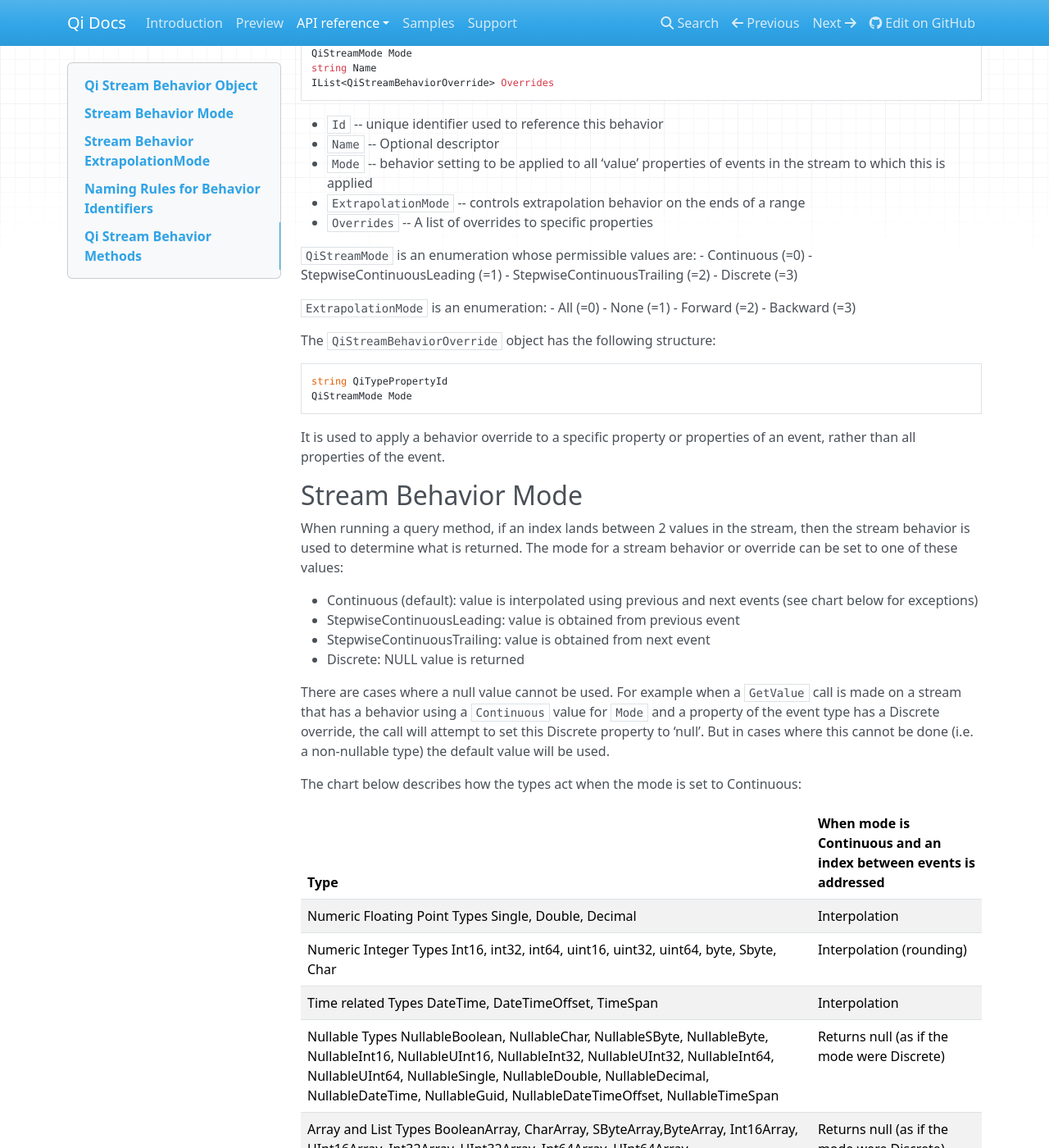
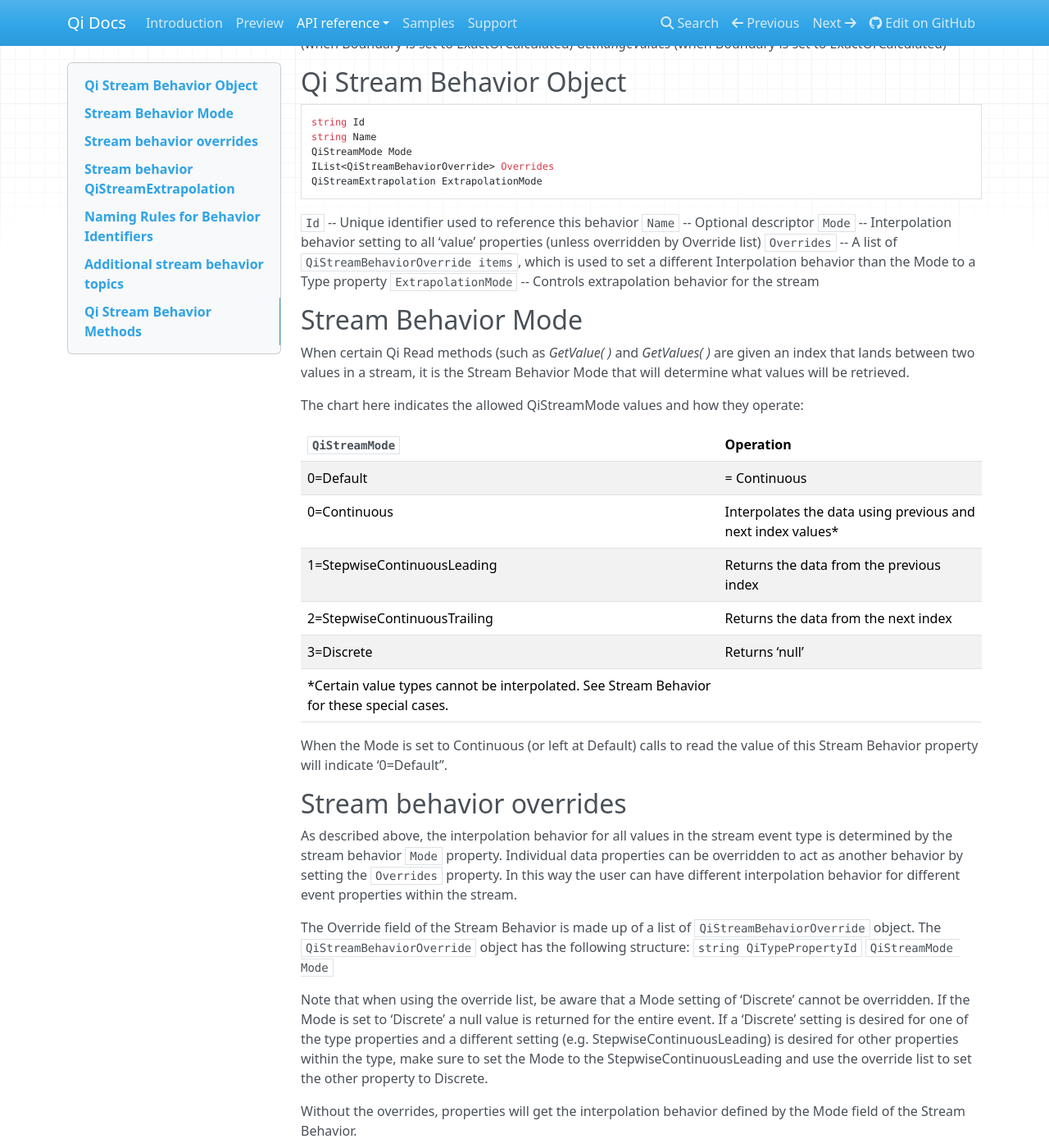
Before and after one commit to ssuryanarayanan/Qi-Docs, an MkDocs documentation site: the page built from docs/QiStreamBehaviors.md, in a window 1280 px wide and 1400 px high, scrolled down 355 px. Shown: the whole window at 82% size. Built offline with MkDocs 1.6.1, drawn with Linux system fonts in a browser that asks for light colours; nearby versions of some CDN libraries; old or Windows-style settings are respelled for this version of MkDocs; some of the changed text lies outside the part shown.

Commit message:
Update QiStreamBehaviors.md

````diff
--- a/docs/QiStreamBehaviors.md
+++ b/docs/QiStreamBehaviors.md
@@ -1,216 +1,251 @@
-Qi stream behaviors are applied to streams to effects how certain data read operations will be performed. A stream behavior must first be defined and then can be applied to a stream when it is created (`GetOrCreateStream` method) or updated (`UpdateStream` method). A stream behavior is always referenced with its `Id` property.
+Qi Stream Behaviors are applied to streams to affect how certain data read operations will be performed. The Stream Behavior object effects if interpolation and\or extrapolation will be done when the index of a read operation falls between, before or after stream data.
 
-A stream behavior can be changed between reads to change how the read acts. A stream can also change the stream behavior it references at any time.
+A Stream Behavior object must first be defined and then can be applied to a stream when it is created (`GetOrCreateStream` method) or updated (`UpdateStream` method).
+
+Stream Behavior objects are always referenced by the `Id` property.
+
+A Stream can be changed to use a different Stream Behavior or the Stream Behavior itself can be changed.
 
 The default behavior for a stream (when a defined stream behavior is not applied to the stream) is `Mode = ‘Continuous’` and `ExtrapolationMode = ‘All’`.
+
+The following Read Methods are effected by the Stream Behavior:
+*GetValue( )*
+*GetValues( )*
+*GetWindowValues* (when Boundary is set to ExactOrCalculated)
+*GetRangeValues* (when Boundary is set to ExactOrCalculated)
 
 ## Qi Stream Behavior Object
 
 ```
+string Id
+string Name
+QiStreamMode Mode
+IList<QiStreamBehaviorOverride> Overrides
 QiStreamExtrapolation ExtrapolationMode
-string Id
-QiStreamMode Mode
-string Name
-IList<QiStreamBehaviorOverride> Overrides
 ```
 
-- `Id` -- unique identifier used to reference this behavior
-- `Name` -- Optional descriptor
-- `Mode` -- behavior setting to be applied to all ‘value’ properties of events in the stream to which this is applied
-- `ExtrapolationMode` -- controls extrapolation behavior on the ends of a range
-- `Overrides` -- A list of overrides to specific properties
-
-
-`QiStreamMode` is an enumeration whose permissible values are:
-- Continuous (=0)
-- StepwiseContinuousLeading (=1)
-- StepwiseContinuousTrailing (=2)
-- Discrete (=3)
-
-`ExtrapolationMode` is an enumeration:
-- All (=0)
-- None (=1)
-- Forward (=2)
-- Backward (=3)
-
-
-The `QiStreamBehaviorOverride` object has the following structure:
-```
-string QiTypePropertyId
-QiStreamMode Mode
-```
-
-It is used to apply a behavior override to a specific property or properties of an event, rather than all properties of the event.
-
+`Id` -- Unique identifier used to reference this behavior
+`Name` -- Optional descriptor
+`Mode` -- Interpolation behavior setting to all ‘value’ properties (unless overridden by Override list)
+`Overrides` -- A list of `QiStreamBehaviorOverride items`, which is used to set a different Interpolation behavior than the Mode to a Type property
+`ExtrapolationMode` -- Controls extrapolation behavior for the stream
 
 ## Stream Behavior Mode
-When running a query method, if an index lands between 2 values in the stream, then the stream behavior is used to determine what is returned. The mode for a stream behavior or override can be set to one of these values:
+When certain Qi Read methods (such as *GetValue( )* and *GetValues( )* are given an index that lands between two values in a stream, it is the Stream Behavior Mode that will determine what values will be retrieved.
 
-- Continuous (default): value is interpolated using previous and next events (see chart below for exceptions)
-- StepwiseContinuousLeading: value is obtained from previous event
-- StepwiseContinuousTrailing: value is obtained from next event
-- Discrete: NULL value is returned
+The chart here indicates the allowed QiStreamMode values and how they operate:
 
-There are cases where a null value cannot be used. For example when a `GetValue` call is made on a stream that has a behavior using a `Continuous` value for `Mode` and a property of the event type has a Discrete override, the call will attempt to set this Discrete property to ‘null’.  But in cases where this cannot be done (i.e. a non-nullable type) the default value will be used.
+|`QiStreamMode`|Operation|
+|---|---|
+|0=Default|= Continuous|
+|0=Continuous|Interpolates the data using previous and next index values\*|
+|1=StepwiseContinuousLeading|Returns the data from the previous index|
+|2=StepwiseContinuousTrailing|Returns the data from the next index|
+|3=Discrete|Returns ‘null’|
+         *Certain value types cannot be interpolated. See Stream Behavior for these special cases.
 
-The chart below describes how the types act when the mode is set to Continuous:
+When the Mode is set to Continuous (or left at Default) calls to read the value of this Stream Behavior property will indicate ‘0=Default”.
 
-| Type	| When mode is Continuous and an index between events is addressed |
-| ------ | ---------------------------------------------------------------- |
-| Numeric Floating Point Types Single, Double, Decimal | Interpolation |
-| Numeric Integer Types Int16, int32, int64, uint16, uint32, uint64, byte, Sbyte, Char | Interpolation (rounding) |
-| Time related Types DateTime, DateTimeOffset, TimeSpan	| Interpolation |
-| Nullable Types NullableBoolean, NullableChar, NullableSByte, NullableByte, NullableInt16, NullableUInt16, NullableInt32, NullableUInt32, NullableInt64, NullableUInt64, NullableSingle, NullableDouble, NullableDecimal, NullableDateTime, NullableGuid, NullableDateTimeOffset, NullableTimeSpan | Returns null (as if the mode were Discrete) |
-| Array and List Types BooleanArray, CharArray, SByteArray,ByteArray, Int16Array, UInt16Array, Int32Array, UInt32Array, Int64Array, UInt64Array, SingleArray,DoubleArray, DecimalArray, DateTimeArray, StringArray, GuidArray, DateTimeOffsetArray, TimeSpanArray, VersionArray, IList | Returns null (as if the mode were Discrete) |
-| String | Returns null (as if the mode were Discrete) |
-| Boolean | Returns the value of nearest event |
-| Enumeration Types SByteEnum, ByteEnum, Int16Enum, UInt16Enum, Int32Enum, UInt32Enum, Int64Enum,UInt64Enum | Returns ‘0’ which may be the value of a defined enumeration element. |
-| Guid | Returns Guid.Empty   |
-| QiType, QiTypeProperty | Returns null (as if the mode were Discrete) |
-| Version | Returns null (as if the mode were Discrete) |
-| IDictionary, IEnumerable | Returns null (as if the mode were Discrete) |
+##Stream behavior overrides
+As described above, the interpolation behavior for all values in the stream event type is determined by the stream behavior `Mode` property. Individual data properties can be overridden to act as another behavior by setting the `Overrides` property. In this way the user can have different interpolation behavior for different event properties within the stream.
 
-The behavior of all values in the stream event type will be controlled by the stream behavior `Mode` property. `Continuous` is the default if a defined stream behavior is not set. Individual event properties can be overridden to act as another behavior by setting the `Overrides` property. In this way the user can have different extrapolation behavior for different properties within the same event.  Note that when doing this, the main Behavior Mode is still used to determine whether an event is returned for an index between data. If the main behavior `Mode` property is set to ‘Discrete’, no event is returned for the call requiring a calculated value, regardless of any overrides.
+The Override field of the Stream Behavior is made up of a list of `QiStreamBehaviorOverride` object. The `QiStreamBehaviorOverride` object has the following structure:
+	 `string QiTypePropertyId`
+	 `QiStreamMode Mode`
 
-##Stream Behavior ExtrapolationMode
-- `All` (default):  extrapolation done at both start and end of data in stream.
-- `Forward`: extrapolation done at the end of the stream (not at the beginning).
-- `Backward`: extrapolation done at the beginning of the stream (not at the end).
-- `None`: no extrapolation done
+Note that when using the override list, be aware that a Mode setting of ‘Discrete’ cannot be overridden. If the Mode is set to ‘Discrete’ a null value is returned for the entire event. If a ‘Discrete’ setting is desired for one of the type properties and a different setting (e.g. StepwiseContinuousLeading) is desired for other properties within the type, make sure to set the Mode to the StepwiseContinuousLeading and use the override list to set the other property to Discrete.
 
-The `ExtrapolationMode` property applies to a stream in the following conditions:
-- `GetValue` and `GetValues` when an index is used that is before or after all events in the stream
-- `GetWindowValues` when the start index is before all events in the stream or when the end index is after all events in the stream
-- `GetRangeValues` when the start index is before or after all events in the stream
-- `GetIntervals` when indices are on each side of an interval
+Without the overrides, properties will get the interpolation behavior defined by the Mode field of the Stream Behavior.
 
-| Behavior | Extrapolation | Before Start of Stream | After End of Stream | Empty Stream |
-| -------- | ------------- | ---------------------- | ------------------- | ------------ |
-| Continuous | All | First Event Fields | Last Event Fields | Null |
-| Continuous | None | Null | Null | Null |
-| Continuous | Backward | First Event Fields | Null | Null |
-| Continuous | Forward | Null | Last Event Fields | Null |
-| Discrete | All | Null | Null | Null |
-| Discrete | None | Null | Null | Null |
-| Discrete | Backward | Null | Null | Null |
-| Discrete | Forward | Null | Null | Null |
-| StepwiseContinuousLeading | All | Null | Last Event Fields | Null |
-| StepwiseContinuousLeading | None | Null | Null | Null |
-| StepwiseContinuousLeading | Backward | Null | Null | Null |
-| StepwiseContinuousLeading | Forward | Null | Last Event Fields | Null |
-| StepwiseContinuousTrailing | All | First Event Fields | Null | Null |
-| StepwiseContinuousTrailing | None | Null | Null | Null |
-| StepwiseContinuousTrailing | Backward | First Event Fields | Null | Null |
-| StepwiseContinuousTrailing | Forward | Null | Null | Null |
+##Stream behavior `QiStreamExtrapolation`
+When the index of a *GetValue( )* (or *GetValues( )*) read falls before or after all of the data in a stream, the QIStreamExtrapolation setting acts as a master switch which determines whether or not extrapolation will be done. If extrapolation is done, the setting of the Stream Behavior Mode determines the value included.
+
+The following charts show how the `QiStreamExtrapolation` settings effect returned values:
+
+__Stream behavior `QiStreamExtrapolation` values__
+
+|`QiStreamExtrapolation`|Index before data|Index after data|
+|---|---|---|
+|0=All|Returns data of the first event|Returns data of the last event|
+|1=None|No extrapolation (returns null)|No extrapolation (returns null)|
+|2=Forward|No extrapolation (returns null)|Returns data of the last event|
+|3=Backward|Returns data of the first event|No extrapolation (returns null)|
+
+__`QiStreamExtrapolation` values (with Mode=Continuous)__
+
+|`QiStreamExtrapolation`|Index before data|Index after data|
+|---|---|---|
+|*All*|Returns first data value|Returns last data value|
+|*None*|Return null|Return null|
+|*Forward*|Returns first data value|Return null|
+|*Backward*|Return null|Returns last data value|
+
+__`QiStreamExtrapolation` values (with Mode=Discrete)__
+
+|`QiStreamExtrapolation`|Index before data|Index after data|
+|---|---|---|
+|*All*|Return null|Return null|
+|*None*|Return null|Return null|
+|*Forward*|Return null|Return null|
+|*Backward*|Return null|Return null|
+
+__`QiStreamExtrapolation` values (with Mode=StepwiseContinuousLeading)__
+
+|`QiStreamExtrapolation`|Index before data|Index after data|
+|---|---|---|
+|*All*|Returns first data value|Returns last data value|
+|*None*|Return null|Return null|
+|*Forward*|Returns first data value|Return null|
+|*Backward*|Return null|Returns last data value|
+
+__`QiStreamExtrapolation` values (with Mode=StepwiseContinuousTrailing)__
+
+|`QiStreamExtrapolation`|Index before data|Index after data|
+|---|---|---|
+|*All*|Returns first data value|Returns last data value|
+|*None*|Return null|Return null|
+|*Forward*|Returns first data value|Return null|
+|*Backward*|Return null|Returns last data value|
 
 ## Naming Rules for Behavior Identifiers
 1.	Case sensitive
-2.	Allows spaces.
+2.	Allows spaces
+3.	Cannot start with two underscores ("__")
+
+## Additional stream behavior topics
+
+### Interpolation
+When the Stream Behavior is set to ‘Continuous’ (or left at the default value which is also ‘Continuous’) read methods (Such as `GetValue( )`) attempt return an interpolated value for indexes that land between to existing data events in a stream. This cannot always be done (e.g. when the type is not ‘numeric’)
+
+This chart describes how the Default Continuous Mode setting effects indexes between data in a stream:
+
+__Stream Behavior Mode = Default (Continuous)__
+
+|`Type`|Result for an index between data in a stream|Comment|
+|---|---|---|
+|Numeric Types|Interpolated\*|Rounding is done as needed for integer types|
+|Time related Types|Interpolated|DateTime, DateTimeOffset, TimeSpan|
+|Nullable Types|Returns ‘null’|Cannot reliably interpolate due to possibility of a null value
+|Array and List Types|Returns ‘null’||
+|String Type|Returns ‘null’||
+|Boolean Type|Returns value of nearest index||
+|Enumeration Types|Returns Enum value at 0|This may have a value for the enumeration|
+|GUID|||
+|Version|Returns ‘null’||
+|IDictionary or Ienumerable|Returns ‘null’||
+
+*When extreme values are involved in an interpolation (e.g. Decimal.MaxValue) the call may result in a ‘BadRequest’ exception if the interpolation cannot be completed successfully.
 
 ## Qi Stream Behavior Methods
 
 ### DeleteBehavior
+*_Qi Client Library_*
 ```
 void DeleteBehavior(string behaviorId);
 Task DeleteBehaviorAsync(string behaviorId);
 ```
 
-*REST*
+*_Http_*
 ```
-Qi/Behaviors/{behaviorId}
+DELETE Qi/Behaviors/{behaviorId}
 ```
 
-HTTP DELETE
-
-*Parameters*
-
+**Parameters**
 `behaviorId` -- id of the behavior to delete; the behavior must not be associated with any streams
 
-Deletes behavior from server.
+**Security**
+Allowed by Administrator account
+
+**Operation**
+Deletes the specified behavior
+Stream Behaviors objects that are still associated with a stream cannot be deleted
 
 ### GetBehavior
+*_Qi Client Library_*
 ```
 QiStreamBehavior GetBehavior(string behaviorId);
 Task<QiStreamBehavior> GetBehaviorAsync(string behaviorId);
 ```
-*REST*
+*_Http_*
 ```
-Qi/Behaviors/{behaviorId}
+GET Qi/Behaviors/{behaviorId}
 ```
 
-HTTP GET
-
-*Parameters*
-
+**Parameters**
 `behaviorId` -- id of the behavior definition to retrieve
 
-Gets a QiStreamBehavior object from server.
+**Security**
+Allowed by Administrator and User accounts
+
+**Operation**
+Gets a QiStreamBehavior object from service
 
 ### GetBehaviors
+*_Qi Client Library_*
 ```
 IEnumerable<QiStreamBehavior> GetBehaviors();
 Task<IEnumerable<QiStreamBehavior>> GetBehaviorsAsync();
 ```
 
-Returns IEnumerable of all behaviors for the tenant.
+*_Http_*
+```
+GET Qi/Behaviors
+```
+
+**Parameters**
+None
+
+**Security**
+Allowed by Administrator and User accounts
+
+**Operation**
+Returns IEnumerable of all behavior objects
 
 ### GetOrCreateBehavior
+*_Qi Client Library_*
 ```
 QiStreamBehavior GetOrCreateBehavior(QiStreamBehavior entity);
 Task<QiStreamBehavior> GetOrCreateBehaviorAsync(QiStreamBehavior entity);
 ```
 
-*REST*
+*_Http_*
 ```
-Qi/Behaviors
+POSTQi/Behaviors
 ```
+Content is serialized `QiStreamBehavior` entity
 
-HTTP POST
-Body is serialized `QiStreamBehavior` entity
+**Parameters**
+`entity` -- a QiStreamBehavior object to add to the Qi Service
 
-*Parameters*
+**Security**
+Allowed by Administrator account
 
-`entity` -- a QiStreamBehavior object to add to the Qi Service for the current tenant.
-Creates a QiStreamBehavior (or returns it if it already exists).
-
-If `entity` already exists on the server by `Id`, that existing behavior is returned to the caller unchanged.
+**Operation**
+Creates a QiStreamBehavior (or returns it if it already exists)
+If `entity` already exists on the server by `Id`, that existing behavior is returned to the caller unchanged
 
 ### UpdateBehavior
+*_Qi Client Library_*
 ```
 void UpdateBehavior(string behaviorId, QiStreamBehavior entity);
 Task UpdateBehaviorAsync(string behaviorId, QiStreamBehavior entity);
 ```
-*REST*
+*_Http_*
 ```
-Qi/Behaviors/{behaviorId}
+PUT Qi/Behaviors/{behaviorId}
 ```
+Content is a serialization of the behavior to update
 
-HTTP PUT
-Body is a serialization of the updated `QiStreamBehavior`
-
-*Parameters*
-
+**Parameters**
 `behaviorId` -- identifier of the stream behavior to update
 `entity` -- updated stream behavior
 
-Permitted changes:
+**Security**
+Allowed by Administrator account
 
-- Override list
-- BehaviorMode
-- ExtrapolationMode
-- Name
+**Operation**
+This method replaces the stream’s existing behavior with those defined in the ‘entity’. If certain aspects of the existing behavior are meant to remain, they must be included in entity.
 
-An override list can be added to add, remove or change the `Mode` on properties within the type.
-UpdateBehavior replaces the stream’s existing behavior with `entity`.  If certain aspects of the existing behavior are meant to remain, they must be included in entity.
+An override list can be included in the ‘entity’ of this call to cause the addition, removal or change to this list.
 
-This is a list of properties from the event type (`QiTypePropertyId`) that are to be given different behaviors (`Mode`). The overrides list is used in cases where the user desires the stream to have different behaviors for different values in a stream's events.
-
-`Extrapolation`
-QiStreamExtrapolation can have one of 4 values.
-
-1.	All
-2.	None
-3.	Forward
-4.	Backward
-
-This indicates whether indices that are read before or after all data should attempt to return an event or not.
+The Stream Behavior Id cannot be changed.
````
